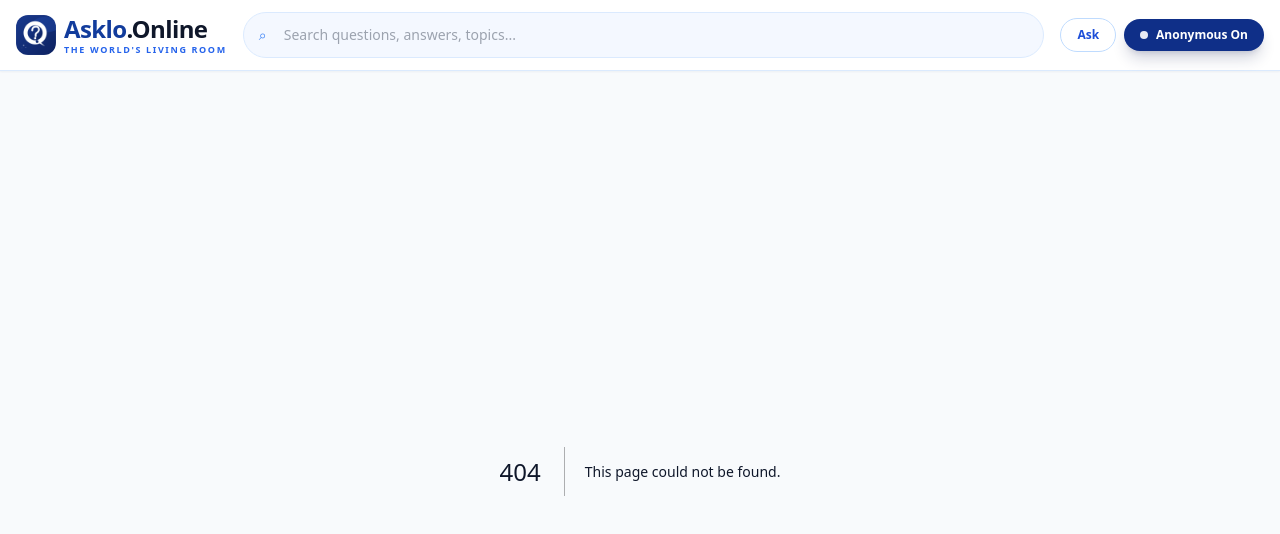
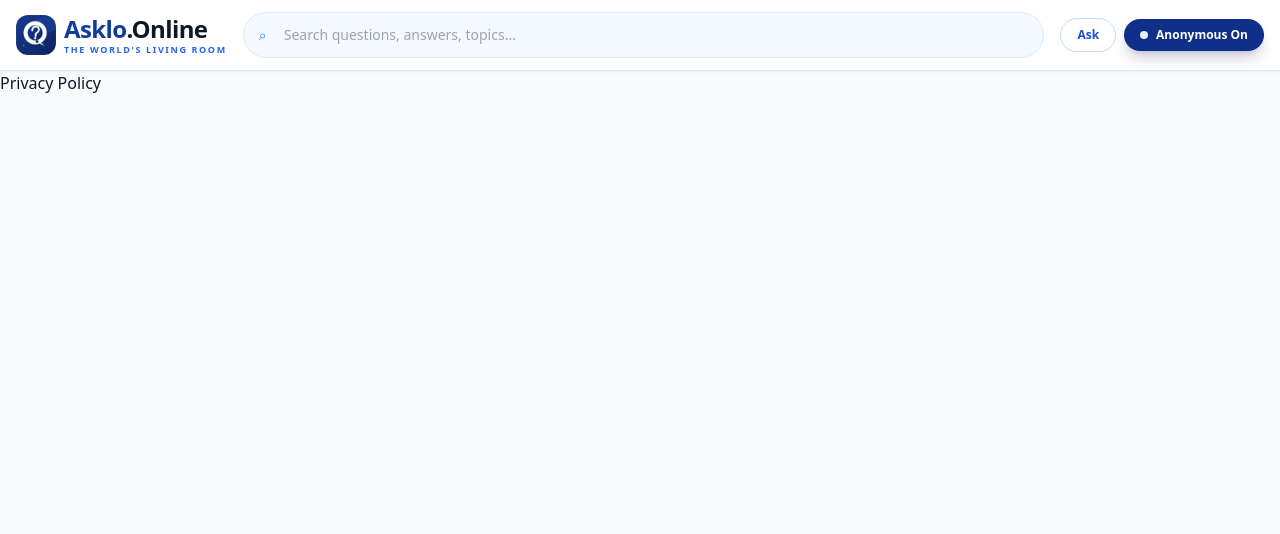
Before and after one commit to askloonline-maker/portfolio-website, a Next.js app: page /privacy in a window 1280 px wide. Before the commit this address had no page. Shown: the top 534 px of the page. Built offline with nearby package versions, Linux system fonts and the light colour scheme.

Commit message:
Create privacy page

```diff
--- /dev/null
+++ b/app/privacy/page.tsx
@@ -0,0 +1,8 @@
+export default function PrivacyPage() {
+  return (
+    <div>
+      <h1>Privacy Policy</h1>
+      {/* Privacy policy content */}
+    </div>
+  );
+}
```
